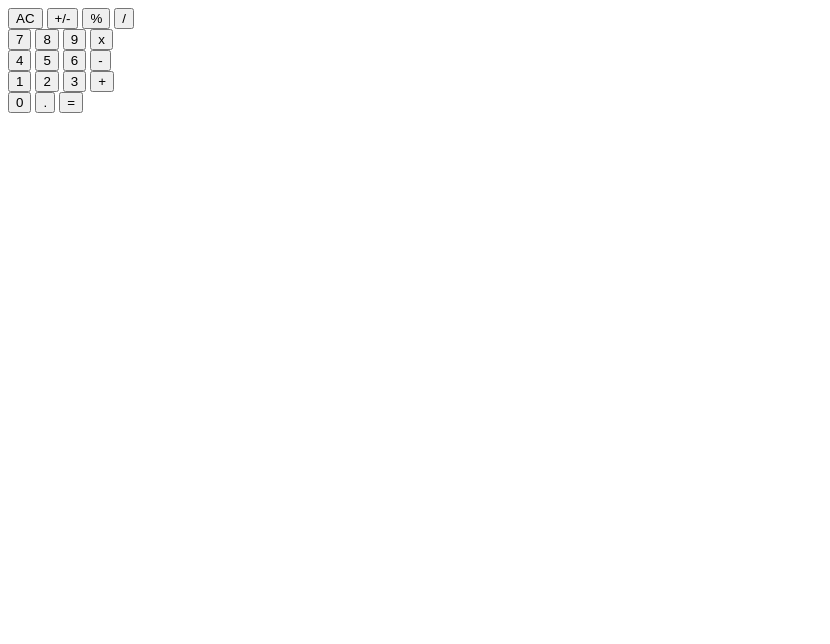
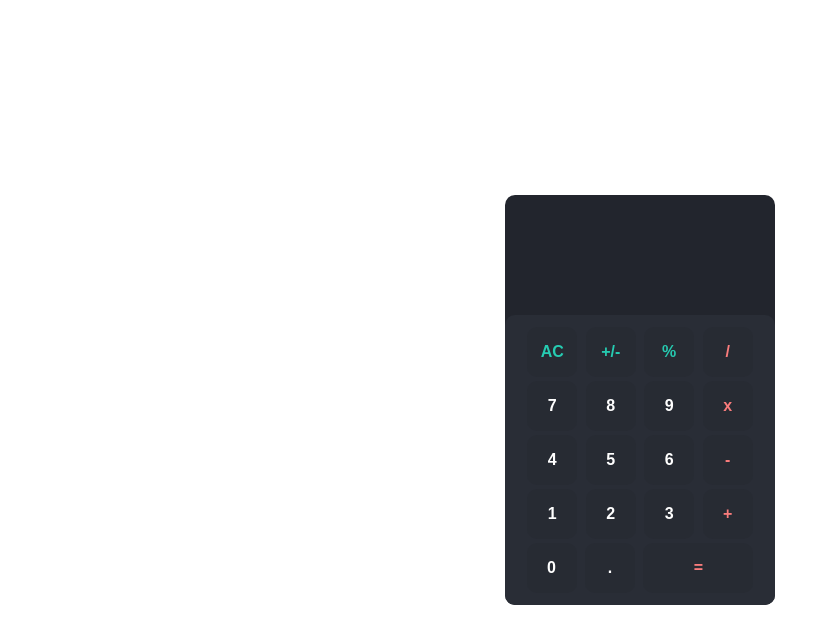
Before and after one commit to dabarov/calculator, a plain HTML site: page index.html in a window 1280 px wide. Shown: the whole page, without its empty margins (0-830 px from the left). Drawn offline with Linux system fonts and the light colour scheme.

Commit message:
feat: add basic styling

```diff
--- a/css/style.css
+++ b/css/style.css
@@ -0,0 +1,82 @@
+:root {
+  --main-bg-color: #22252d;
+  --numpad-bg-color: #292d36;
+  --box-bg-color: #272b33;
+  --main-signs-color: #f97c7c;
+  --secondary-signs-color: #26cbb1;
+  --num-color: #fff;
+}
+
+html, body {
+    font-family: arial, sans-serif;
+    width: 100%;
+    height: 100%;
+    display: flex;
+    flex-direction: column;
+    justify-content: center;
+    align-items: center;
+}
+
+button {
+  width: 50px;
+  height: 50px;
+  background-color: var(--box-bg-color);
+  outline: none;
+  border: none;
+  border-radius: 10px;
+  margin: 2px 2px;
+  font-weight: bold;
+  font-size: 1rem;
+}
+
+button:hover {
+    cursor: pointer;
+}
+
+#calculator-frame {
+  background-color: var(--main-bg-color);
+  width: 250px;
+  height: 400px;
+  display: flex;
+  flex-direction: column;
+  align-items: center;
+  justify-content: flex-end;
+  padding: 10px;
+  padding-bottom: 0;
+  border-radius: 10px;
+}
+
+#display {
+    margin-left: auto;
+    font-size: 2rem;
+    color: var(--num-color);
+    margin-bottom: 10px;
+}
+
+#numpad {
+  background-color: var(--numpad-bg-color);
+  width: 100%;
+  padding: 10px;
+  margin: 0;
+  display: flex;
+  flex-direction: column;
+  justify-content: center;
+  align-items: center;
+  border-radius: 10px;
+}
+
+.btn-number {
+  color: var(--num-color);
+}
+
+.btn-main-action {
+  color: var(--main-signs-color);
+}
+
+.btn-second-action {
+  color: var(--secondary-signs-color);
+}
+
+.btn-equal {
+    width: 110px;
+}
--- a/index.html
+++ b/index.html
@@ -12,34 +12,36 @@
     <main>
       <div id="calculator-frame">
         <div id="display"></div>
+        <div id="numpad">
           <div class="buttons-row">
-          <button class="btn-action" value="AC">AC</button>
-          <button class="btn-action" value="+/-">+/-</button>
-          <button class="btn-action" value="%">%</button>
-          <button class="btn-action" value="/">/</button>
+            <button class="btn-second-action" value="AC">AC</button>
+            <button class="btn-second-action" value="+/-">+/-</button>
+            <button class="btn-second-action" value="%">%</button>
+            <button class="btn-main-action" value="/">/</button>
           </div>
           <div class="buttons-row">
             <button class="btn-number" value="7">7</button>
             <button class="btn-number" value="8">8</button>
             <button class="btn-number" value="9">9</button>
-          <button class="btn-action" value="x">x</button>
+            <button class="btn-main-action" value="x">x</button>
           </div>
           <div class="buttons-row">
             <button class="btn-number" value="4">4</button>
             <button class="btn-number" value="5">5</button>
             <button class="btn-number" value="6">6</button>
-          <button class="btn-action" value="-">-</button>
+            <button class="btn-main-action" value="-">-</button>
           </div>
           <div class="buttons-row">
             <button class="btn-number" value="1">1</button>
             <button class="btn-number" value="2">2</button>
             <button class="btn-number" value="3">3</button>
-          <button class="btn-action" value="+">+</button>
+            <button class="btn-main-action" value="+">+</button>
           </div>
           <div class="buttons-row">
             <button class="btn-number" value="0">0</button>
             <button class="btn-number" value=".">.</button>
-          <button class="btn-action" value="=">=</button>
+            <button class="btn-main-action btn-equal" value="=">=</button>
+          </div>
         </div>
       </div>
     </main>
```
Lines whose indentation alone changed are shown as unchanged.
